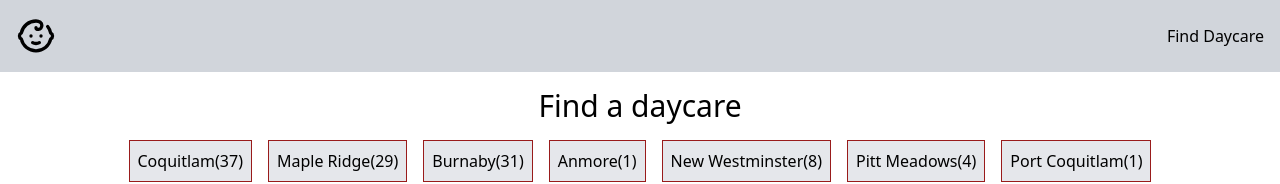
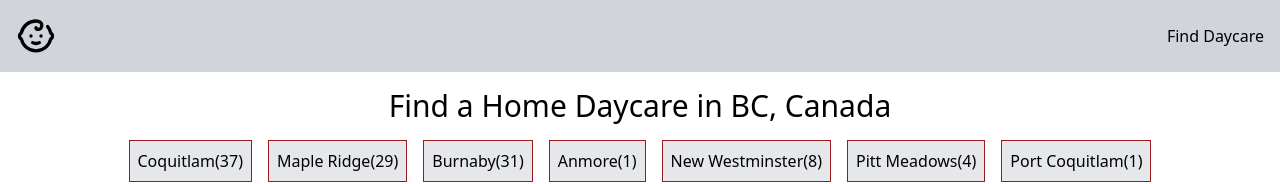
Before and after one commit to amysujunglee/find-daycare, a React (Create React App) app: page / in a window 1280 px wide. Shown: the top 184 px of the page. Built offline with nearby package versions, Linux system fonts and the light colour scheme.

Commit message:
changing the page title

```diff
--- a/src/components/pages/FindDaycare.jsx
+++ b/src/components/pages/FindDaycare.jsx
@@ -16,7 +16,9 @@
 
   return (
     <div>
-      <h1 className="text-3xl w-full text-center my-4">Find a daycare</h1>
+      <h1 className="text-3xl w-full text-center my-4">
+        Find a Home Daycare in BC, Canada
+      </h1>
       {/* <p>This daycares are all from the Gov. website:</p> */}
       <div className="flex w-full mx-0 gap-3 justify-center">
         <Regions buttonItems={buttonItems} filterDaycares={filterDaycares} />
```
